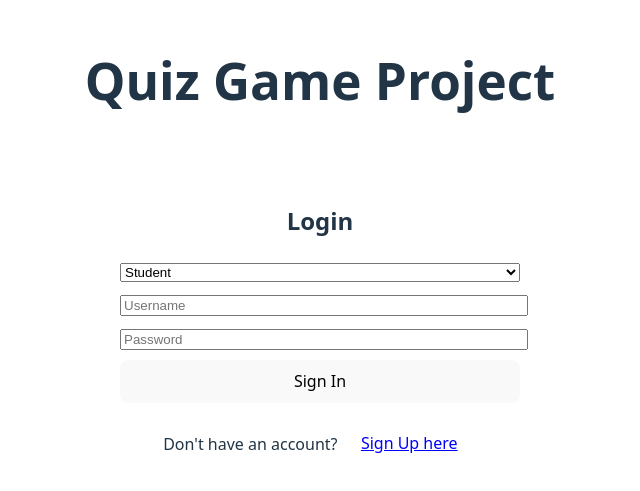
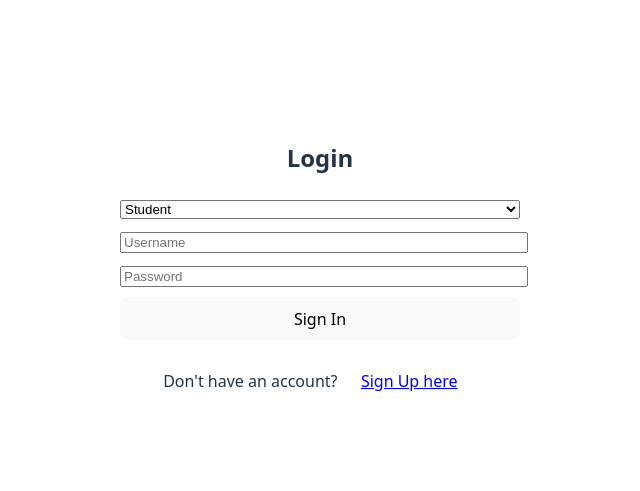
Before and after one commit to MrMoovie/Quiz_Game_Frontend, a React (Vite) app: page / in a window 1280 px wide. Shown: the part 139-630 px from the top of the page, without its empty margins (320-960 px from the left). Built offline with nearby package versions, Linux system fonts and the light colour scheme.

Commit message:
Skeleton built

```diff
--- a/src/App.jsx
+++ b/src/App.jsx
@@ -1,26 +1,21 @@
-import { BrowserRouter as Router, Routes, Route } from 'react-router-dom';
-import LoginPage from './pages/LoginPage';
-import SignupPage from './pages/SignupPage';
+import LoginPage from './pages/LoginPage.jsx'
+import RegisterPage from './pages/RegisterPage.jsx'
+import MenuWrapper from './MenuWrapper.jsx'
+import GameWrapper from './GameWrapper.jsx'
 import './App.css'
+import { BrowserRouter, Route, Routes } from "react-router-dom";
 
 function App() {
     return (
-        <Router>
-            <div className="App">
-                <h1>Quiz Game Project</h1>
-                <Routes>
-                    {/* דף הבית יהיה הלוגין */}
-                    <Route path="/" element={<LoginPage />} />
-
-                    {/* נתיב להרשמה */}
-                    <Route path="/signup" element={<SignupPage />} />
-
-                    {/* נתיב ל-Dashboard (אחרי התחברות מוצלחת) */}
-                    <Route path="/dashboard" element={<div>בwelcome to the game (Dashboard)</div>} />
-                </Routes>
-            </div>
-        </Router>
-    );
+        <BrowserRouter>
+            <Routes>
+                <Route path={"/"} element={<LoginPage />}/>
+                <Route path={"/register"} element={<RegisterPage />}/>
+                <Route path={"/menu"} element={<MenuWrapper />}/>
+                <Route path={"/game"} element={<GameWrapper />}/>
+            </Routes>
+        </BrowserRouter>
+    )
 }
 
-export default App;
+export default App
--- /dev/null
+++ b/src/Constants.ts
@@ -0,0 +1,3 @@
+export let HOST: any;
+// @ts-ignore
+HOST = import.meta.env.VITE_HOST ?? "https://localhost:8080/";
--- /dev/null
+++ b/src/GameWrapper.jsx
@@ -0,0 +1 @@
+// if teacher -> TeacherGamePage else -> StudentGamePage
--- /dev/null
+++ b/src/MenuWrapper.jsx
@@ -0,0 +1 @@
+// if teacher -> TeacherMenuPage else -> StudentMenuPage
```
Also changed, not shown: src/pages/StudentGamePage.jsx (added), src/pages/StudentMenuPage.jsx (added), src/pages/TeacherGamePage.jsx (added), src/pages/TeacherMenuPage.jsx (added).
